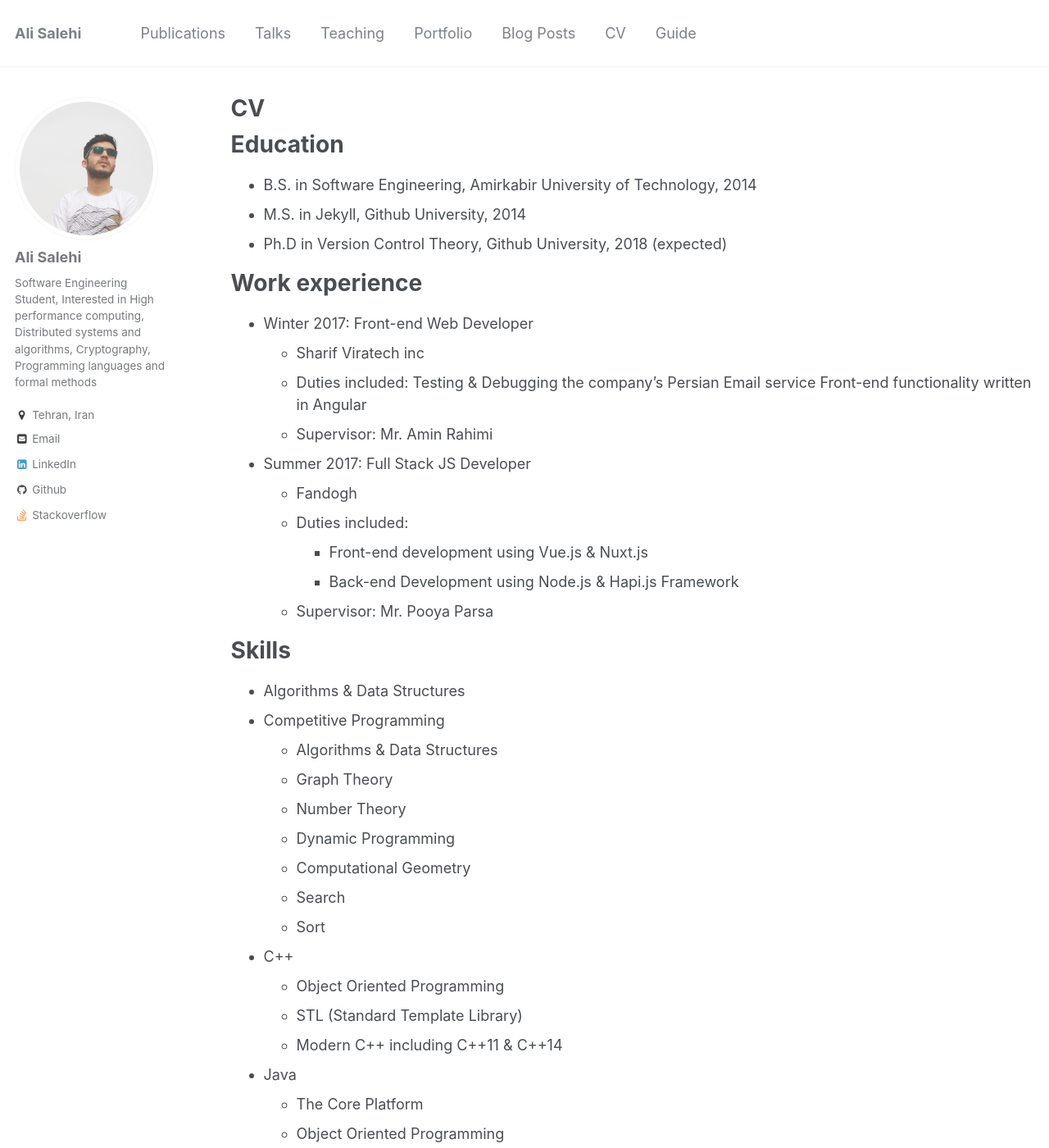
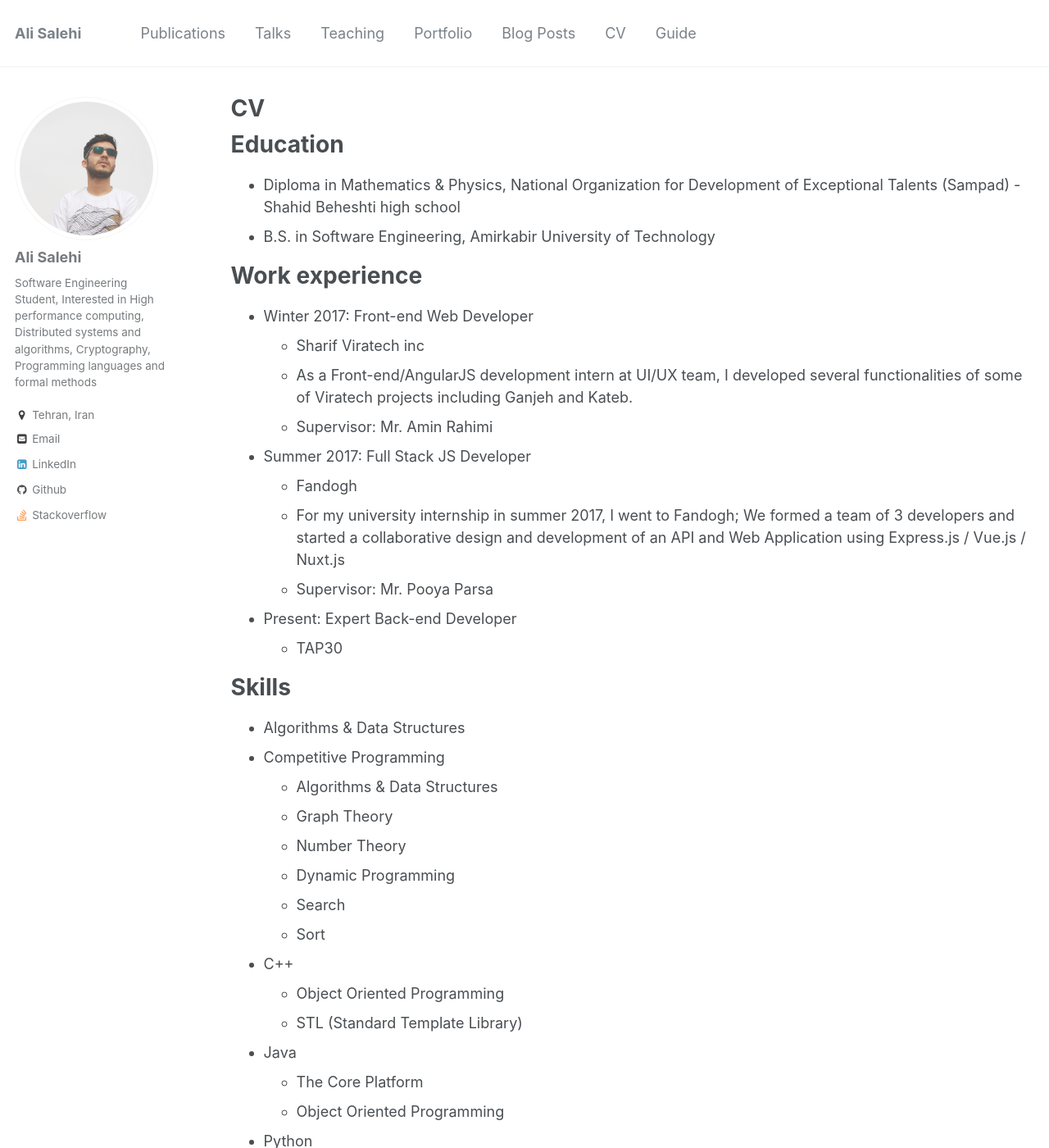
Before and after one commit to 4lisalehi/4lisalehi.github.io, a Jekyll site: the page built from _pages/cv.md, in a window 1280 px wide and 1400 px high. Shown: the whole window at 82% size. Built offline with Jekyll 4.4.1, drawn with Linux system fonts in a browser that asks for light colours; some of the changed text lies outside the part shown.

Commit message:
updated cv

```diff
--- a/_pages/cv.md
+++ b/_pages/cv.md
@@ -11,23 +11,23 @@
 
 Education
 ======
-* B.S. in Software Engineering, Amirkabir University of Technology, 2014
-* M.S. in Jekyll, Github University, 2014
-* Ph.D in Version Control Theory, Github University, 2018 (expected)
+* Diploma in Mathematics & Physics, National Organization for Development of Exceptional Talents (Sampad) - Shahid Beheshti high school
+* B.S. in Software Engineering, Amirkabir University of Technology
 
 Work experience
 ======
 * Winter 2017: Front-end Web Developer
   * Sharif Viratech inc
-  * Duties included: Testing & Debugging the company's Persian Email service Front-end functionality written in Angular
+  * As a Front-end/AngularJS development intern at UI/UX team, I developed several functionalities of some of Viratech projects including Ganjeh and Kateb.
   * Supervisor: Mr. Amin Rahimi
 
 * Summer 2017: Full Stack JS Developer
   * Fandogh
-  * Duties included:
-    * Front-end development using Vue.js & Nuxt.js
-    * Back-end Development using Node.js & Hapi.js Framework
+  * For my university internship in summer 2017, I went to Fandogh; We formed a team of 3 developers and started a collaborative design and development of an API and Web Application using Express.js / Vue.js / Nuxt.js
   * Supervisor: Mr. Pooya Parsa
+
+* Present: Expert Back-end Developer
+  * TAP30
 
 Skills
 ======
@@ -37,18 +37,14 @@
   * Graph Theory
   * Number Theory
   * Dynamic Programming
-  * Computational Geometry
   * Search
   * Sort
 * C++
   * Object Oriented Programming
   * STL (Standard Template Library)
-  * Modern C++ including C++11 & C++14
 * Java
   * The Core Platform
   * Object Oriented Programming
-  * Design Patterns: Creational, Structural, Behavorial
-  * Modern Java including Java 8 & Java 9
 * Python
 * MySQL
 * NoSQL Databases
@@ -63,35 +59,14 @@
   * Nuxt.js
 * Back-end Development
   * Node.js
+  * Express.js Framework
   * Hapi.js Framework
 * PHP
 * Android Development Basics
 
 Interests
 ======
-* Cryptology, Cryptography, Crytoanalysis
+* Cryptography
 * White Hat
 * Competitive Programming
 * Coding Competitions
-
-Publications
-======
-  <ul>{% for post in site.publications %}
-    {% include archive-single-cv.html %}
-  {% endfor %}</ul>
-
-Talks
-======
-  <ul>{% for post in site.talks %}
-    {% include archive-single-talk-cv.html %}
-  {% endfor %}</ul>
-
-Teaching
-======
-  <ul>{% for post in site.teaching %}
-    {% include archive-single-cv.html %}
-  {% endfor %}</ul>
-
-Service and leadership
-======
-* Currently signed in to 43 different slack teams
```
